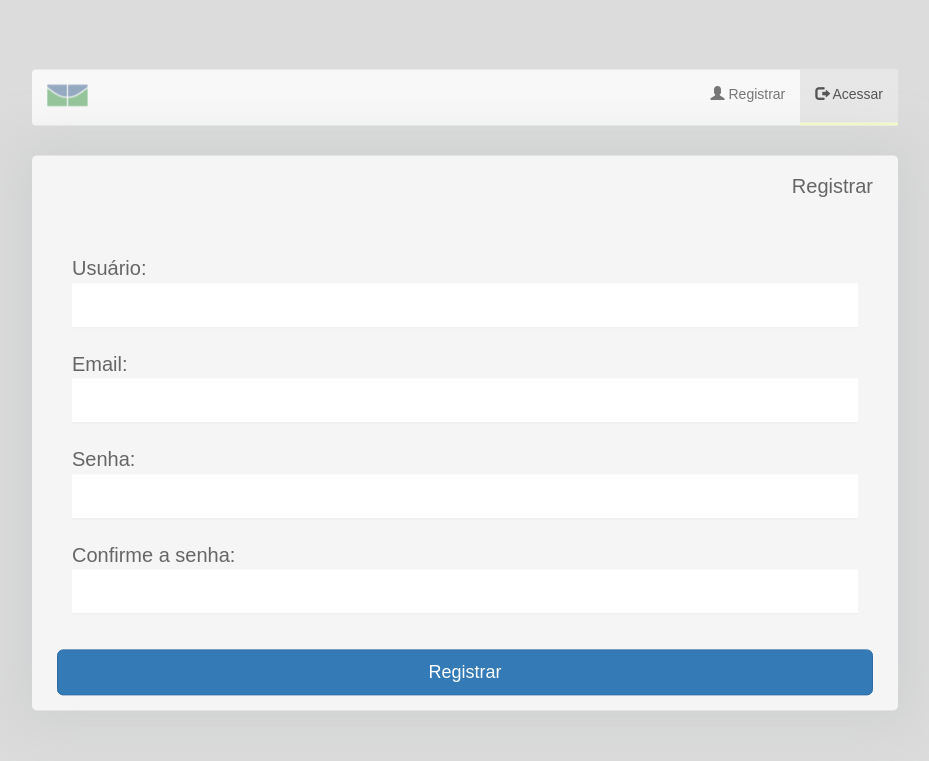
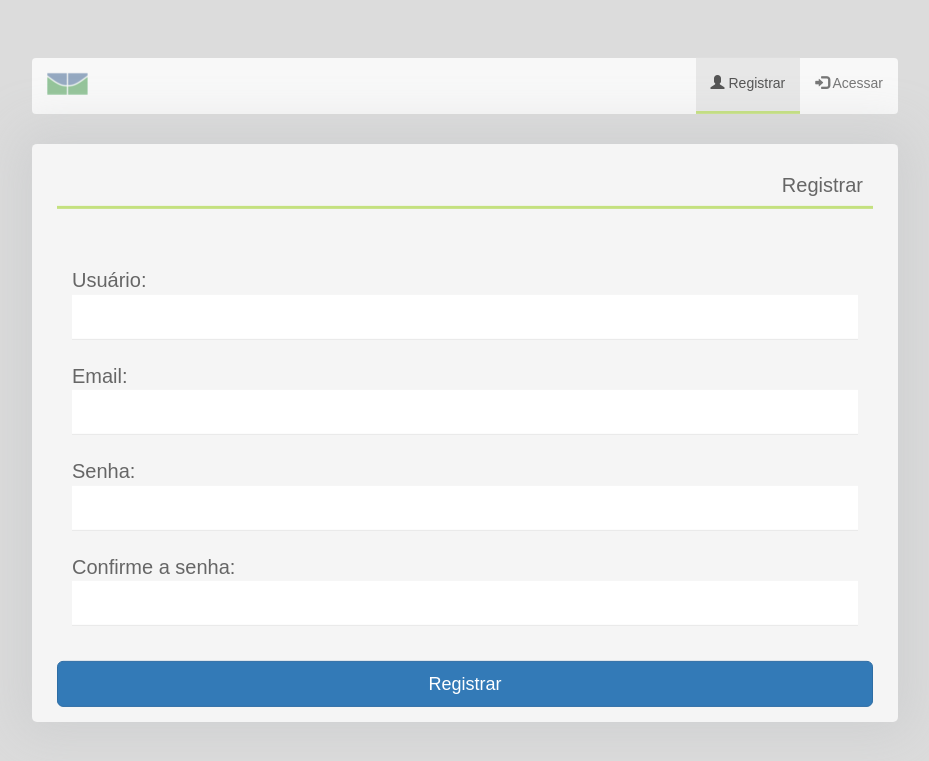
Before and after one commit to leandro2r/automatic_summarizer, a Django app: page /register/ in a window 1280 px wide. Shown: the top 761 px of the page, without its empty margins (175-1104 px from the left). Run offline with Django 3.2, Linux system fonts and the light colour scheme; parts of the project's set-up code (start-up, migrations or seed data) failed here and were passed over; some libraries are stand-ins or nearby versions.

Commit message:
Add edit user form and improve navbar css style

```diff
--- a/apps/converter_app/forms.py
+++ b/apps/converter_app/forms.py
@@ -27,6 +27,13 @@ class UserForm(forms.ModelForm):
 		model = User
 		fields = ["username", "email", "password"]
 
+class UserEditForm(forms.Form):
+	email = forms.EmailField(widget=forms.TextInput(attrs={"class" : "form-control input-mg"}))
+	password = forms.CharField(label="Nova senha", max_length=30,
+								widget=forms.PasswordInput(attrs={"class" : "form-control input-mg"}))
+	new_password = forms.CharField(label="Confirme a nova senha", max_length=30,
+								widget=forms.PasswordInput(attrs={"class" : "form-control input-mg"}))
+
 class SubmitFileForm(forms.Form):
 	title = forms.CharField(label="Título",
 							widget=forms.TextInput(attrs={"class" : "form-control input-mg"}))
--- a/apps/converter_app/urls.py
+++ b/apps/converter_app/urls.py
@@ -5,4 +5,5 @@ from .views import IndexView, UserView
 urlpatterns = [
 	url(r'^$', IndexView.as_view(), name="index"),
 	url(r'^register/$', UserView.as_view(), name="register"),
+	url(r'^edit/$', UserView.as_view(), name="edit"),
 ]
--- a/apps/converter_app/views.py
+++ b/apps/converter_app/views.py
@@ -8,7 +8,8 @@ from django.contrib.auth import authenticate, login, logout
 from django.contrib.auth.decorators import login_required
 
 from models import File
-from forms import UserForm, SubmitFileForm
+from django.contrib.auth.models import User
+from forms import UserForm, UserEditForm, SubmitFileForm
 
 class IndexView(View):
 	def get(self, request, *args, **kwargs):
@@ -74,18 +75,27 @@ class IndexView(View):
 	def delete(self, request, *args, **kwargs):
 		files = request.POST.getlist("delete_ids")
 		for each in files:
+
 			form = File.objects.filter(id=each).delete()
+		messages.success(request,"Arquivo(s) removido(s) com sucesso!")
 		return redirect('/')
 
 class UserView(View):
 	def get(self, request, *args, **kwargs):
-		form = UserForm()
+		if not request.user.is_authenticated():
+			form = UserForm()
+			title = "Registrar"
+			template = "apps/register.html"
+		else:
+			form = UserEditForm()
+			title = "Editar"
+			template = "apps/edit.html"
 
 		context = {
-			"title": "Registrar",
+			"title": title,
 			"form": form
 		}
-		return render(request, "apps/register.html", context)
+		return render(request, template, context)
 
 	def post(self, request, *args, **kwargs):
 		form = UserForm(request.POST)
--- a/apps/static/css/custom.css
+++ b/apps/static/css/custom.css
@@ -58,7 +58,6 @@ label {
   background-color: #ddd;
   border-top-right-radius: 3px;
   border-top-left-radius: 3px;
-  border-bottom: 1px solid #ddd;
 }
 
 .panel-footer-custom {
@@ -66,7 +65,6 @@ label {
   background-color: #ddd;
   border-bottom-right-radius: 3px;
   border-bottom-left-radius: 3px;
-  border-top: 1px solid #ddd;
 }
 
 .panel-content .form-group {
@@ -122,7 +120,7 @@ label {
   border-bottom: #C4E17F 3px solid;
 }
 .nav li:hover:nth-child(8n+2), .nav li.active:nth-child(8n+2){
-  border-bottom: #F7FDCA 3px solid;
+  border-bottom: #669AE1 3px solid;
 }
 .nav li:hover:nth-child(8n+3), .nav li.active:nth-child(8n+3){
   border-bottom: #FECF71 3px solid;
@@ -135,9 +133,6 @@ label {
 }
 .nav li:hover:nth-child(8n+6), .nav li.active:nth-child(8n+6){
   border-bottom: #C49CDE 3px solid;
-}
-.nav li:hover:nth-child(8n+7), .nav li.active:nth-child(8n+7){
-  border-bottom: #669AE1 3px solid;
 }
 .nav li:hover:nth-child(8n+8), .nav li.active:nth-child(8n+8){
   border-bottom: #62C2E4 3px solid;
@@ -167,3 +162,8 @@ label {
 .panel-button {
   margin-bottom: 0px;
 }
+
+.title-session {
+  padding: 10px;
+  border-bottom: 3px solid transparent;
+}
--- a/apps/templates/apps/base.html
+++ b/apps/templates/apps/base.html
@@ -19,9 +19,10 @@
 				<div class="panel-body">
 					<div class="row">
 						<div class="col-lg-12">
-                			<h2>{% if title %} {{ title }} {% else %} Sumarizador Automático {% endif %}
+							<h2 class="title-session">
+							{% if title %} {{ title }}
+							{% else %} Sumarizador Automático {% endif %}
 							</h2>
-
 							{% include "apps/messages.html" %}
 
 							{% block content %}
@@ -34,10 +35,25 @@
 	</div>
 </div>
 </body>
-
 <script src="https://ajax.googleapis.com/ajax/libs/jquery/3.1.1/jquery.min.js"></script>
 <script src="{% static "js/bootstrap-select.min.js" %}" /></script>
 <script src="{% static "js/bootstrap.min.js" %}"></script>
 <script src="{% static "js/i18n/defaults-pt_BR.js" %}"></script>
+<script type="text/javascript">
+    $(document).ready(function(){
+    	var url = window.location.pathname;
+    	$('ul.nav a[href="'+ url +'"]').parent().addClass('active');
+    	if (url == '/edit/') {
+    		$('li.dropdown').addClass('active');
+    	}
+    	$('ul.nav a').filter(function() {
+            return this.href == url;
+        }).parent().addClass('active');
 
+    	var color = $('li.active').css("border-bottom-color");
+        $('.title-session').css(
+    		"border-color", color
+    	);
+	});
+</script>
 </html>
--- a/apps/templates/apps/nav.html
+++ b/apps/templates/apps/nav.html
@@ -7,7 +7,7 @@
 		</div>
 	{% if user.is_authenticated %}
 		<ul class="nav navbar-nav">
-	     	<li class="active"><a href="/">Conversor</a></li>
+	     	<li><a href="/">Conversor</a></li>
 	      	<li><a href="#">Sumarizador</a></li>
 	      	<li><a href="#">Tradutor</a></li>
 	      	<li><a href="#">Alinhador</a></li>
@@ -16,15 +16,15 @@
 			<li class="dropdown">
 				<a href="#" class="dropdown-toggle" data-toggle="dropdown" role="button" aria-haspopup="true" aria-expanded="false"><span class="glyphicon glyphicon-user"></span> {{ user.username }} <span class="caret"></span></a>
 				<ul class="dropdown-menu">
-		        	<li><a href="#">Editar</a></li>
-		            <li><a href="/logout">Sair</a></li>
+		        	<li><a href="/edit/">Editar</a></li>
+		            <li><a href="/logout/">Sair</a></li>
 		        </ul>
 			</li>
 		</ul>
 	{% else %}
 		<ul class="nav navbar-nav navbar-right">
-			<li><a href="/register"><span class="glyphicon glyphicon-user"></span> Registrar</a></li>
-			<li class="active"><a href="/"><span class="glyphicon glyphicon-log-out"></span> Acessar</a></li>
+			<li><a href="/register/"><span class="glyphicon glyphicon-user"></span> Registrar</a></li>
+			<li><a href="/login/"><span class="glyphicon glyphicon-log-in"></span> Acessar</a></li>
 		</ul>
 	{% endif %}
 	</div>
--- a/apps/templates/converter_app/index.html
+++ b/apps/templates/converter_app/index.html
@@ -30,7 +30,7 @@
 						<select class="form-control selectpicker" name="delete_ids" multiple data-actions-box="true"
 						data-selected-text-format="count" multiple required>
 							{% for each in files %}
-						    	<option value="{{ each.id }}">{{ each.title }} ({{ each.docfile.name }})</option>
+						    	<option value="{{ each.id }}" data-subtext="{{ each.docfile.name }}">{{ each.title }}</option>
 							{% endfor %}
 						</select>
 					</div>
@@ -48,7 +48,7 @@
 			<label for="url" class="control-label lb-lg">Arquivo:</label>
 			<select class="form-control selectpicker" name="docfile" input-lg title="Selecione um arquivo" data-live-search="true" required>
 				{% for each in files %}
-			    	<option value="{{ each.id }}">{{ each.title }} ({{ each.docfile.name }})</option>
+			    	<option value="{{ each.id }}" data-subtext="{{ each.docfile.name }}">{{ each.title }}</option>
 				{% endfor %}
 			</select>
 			<span id="url" class="help-block">Escolha um dos arquivo adicionados.</span>
```
